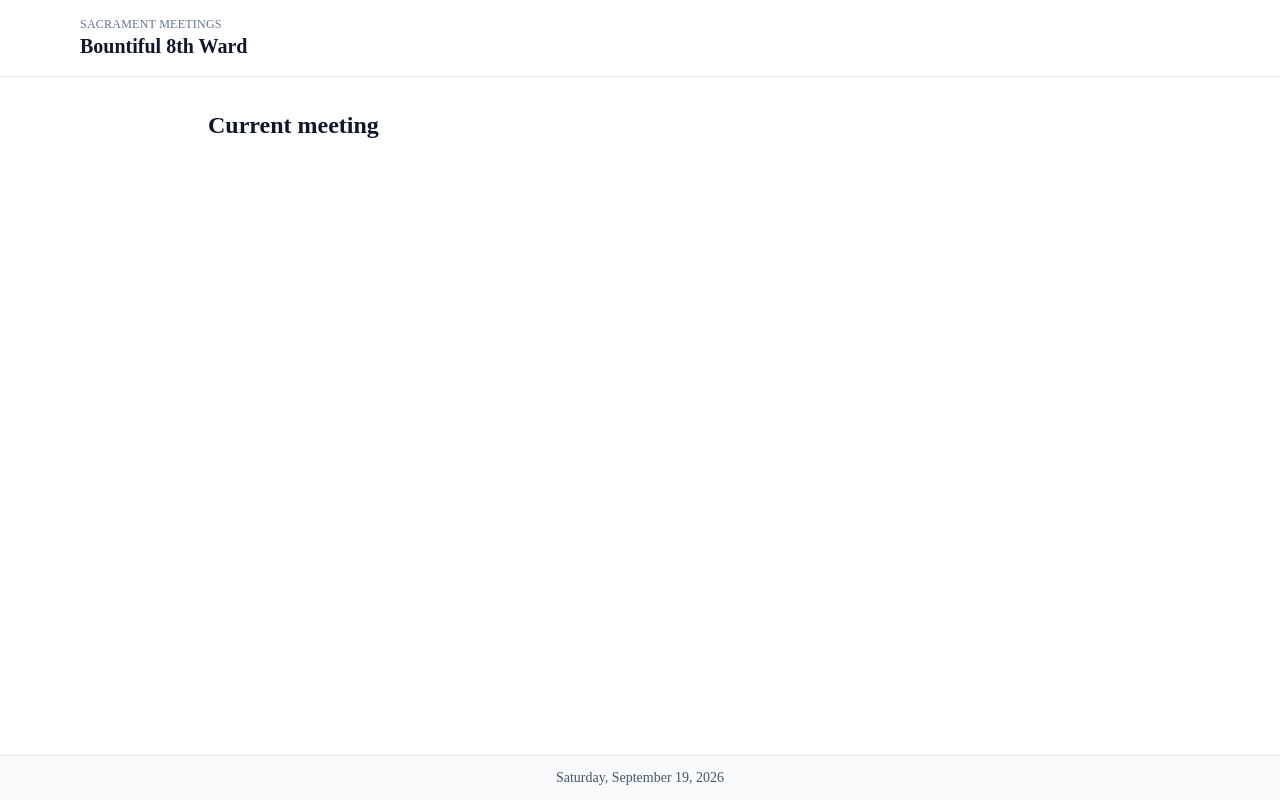
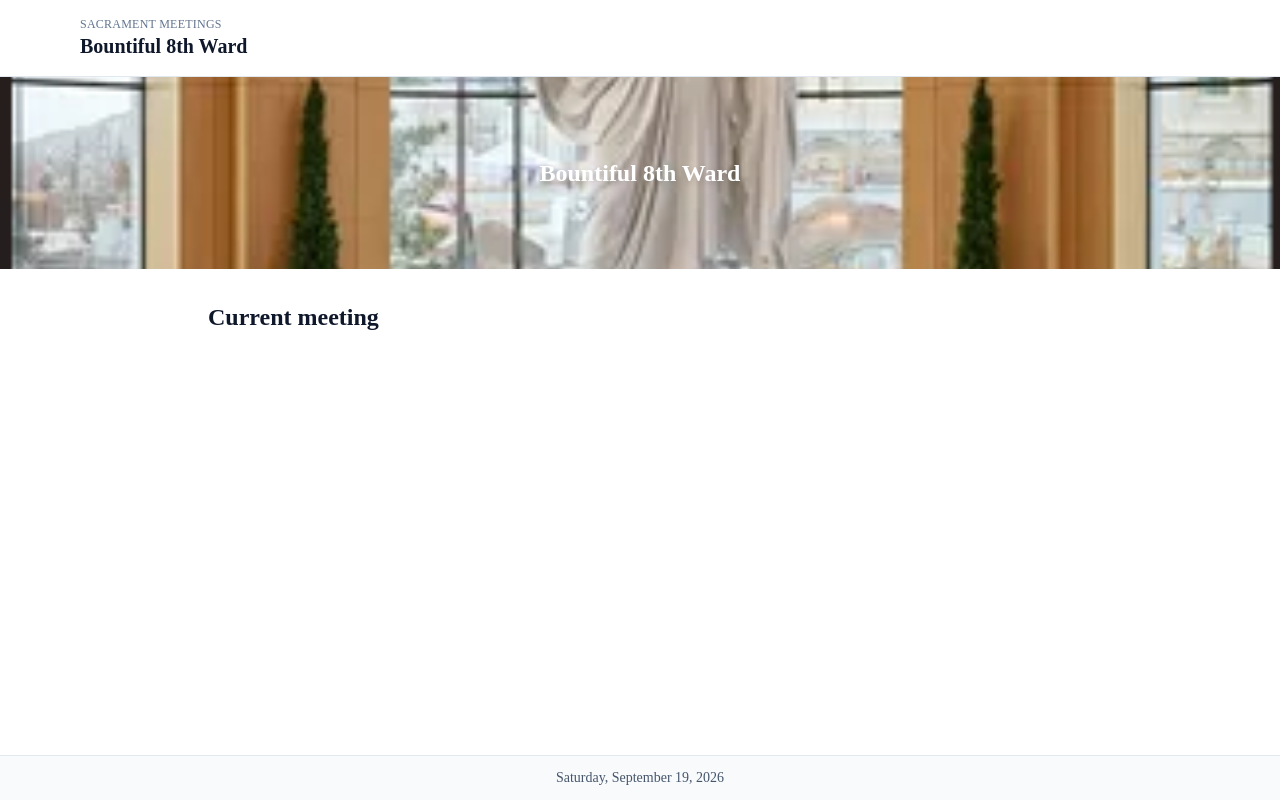
Before and after one commit to byui-dev/sacrament-meetings, a Next.js app: page /meetings/current in a window 1280 px wide. Built offline with nearby package versions, Linux system fonts and the light colour scheme.

Commit message:
Add hero image to app/layout.tsx

```diff
--- a/app/layout.tsx
+++ b/app/layout.tsx
@@ -1,14 +1,11 @@
+import Image from "next/image";
 import type { Metadata } from "next";
 import { Geist, Geist_Mono } from "next/font/google";
 import "./globals.css";
 import Header from "@/components/Header";
 import Footer from "@/components/Footer";
 
-const geistSans = Geist({
-  variable: "--font-geist-sans",
-  subsets: ["latin"],
-});
-
+const geistSans = Geist({ variable: "--font-geist-sans", subsets: ["latin"] });
 const geistMono = Geist_Mono({
   variable: "--font-geist-mono",
   subsets: ["latin"],
@@ -16,15 +13,35 @@ const geistMono = Geist_Mono({
 
 export const metadata: Metadata = {
   title: "Sacrament Meeting",
-  description: "This app helps organize the sacrament meeting progrma",
+  description: "This app helps organize the sacrament meeting program",
 };
 
 export default function RootLayout({ children }: LayoutProps<"/">) {
   return (
     <html lang="en">
-      <body className={`${geistSans.variable} ${geistMono.variable} h-full antialiased`}>
+      <body
+        className={`${geistSans.variable} ${geistMono.variable} h-full antialiased`}
+      >
         <div className="min-h-screen flex flex-col">
           <Header wardName="Bountiful 8th Ward" />
+
+          {/* Hero using next/image (local asset in public/hero.jpg) */}
+          <header className="relative h-48 w-full">
+            <Image
+              src="/hero.png"
+              alt="Ward meeting hall"
+              fill
+              priority
+              sizes="(min-width: 768px) 1200px, 100vw"
+              className="object-cover"
+            />
+            <div className="absolute inset-0 flex items-center justify-center">
+              <h1 className="text-2xl font-bold text-white drop-shadow-md">
+                Bountiful 8th Ward
+              </h1>
+            </div>
+          </header>
+
           <main className="flex-1">{children}</main>
           <Footer />
         </div>
```
Also changed, not shown: public/hero.png (added).
